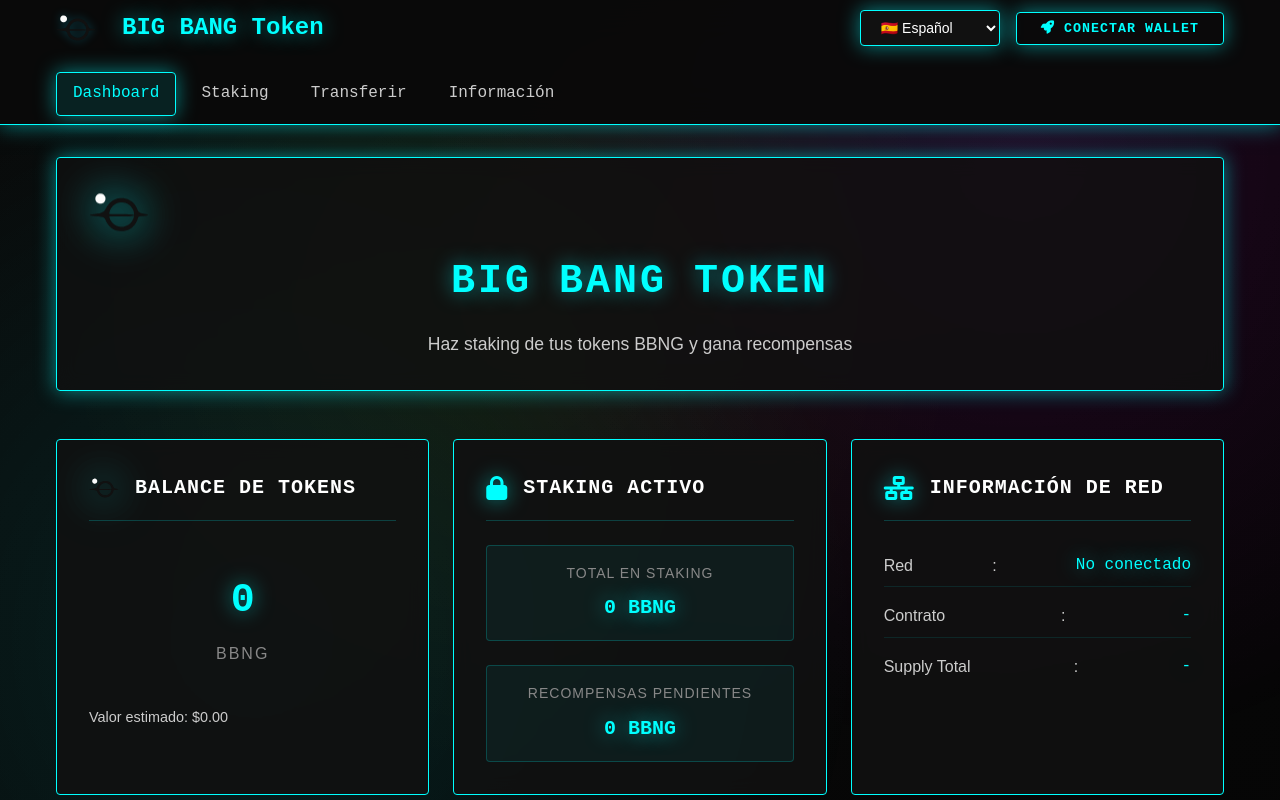
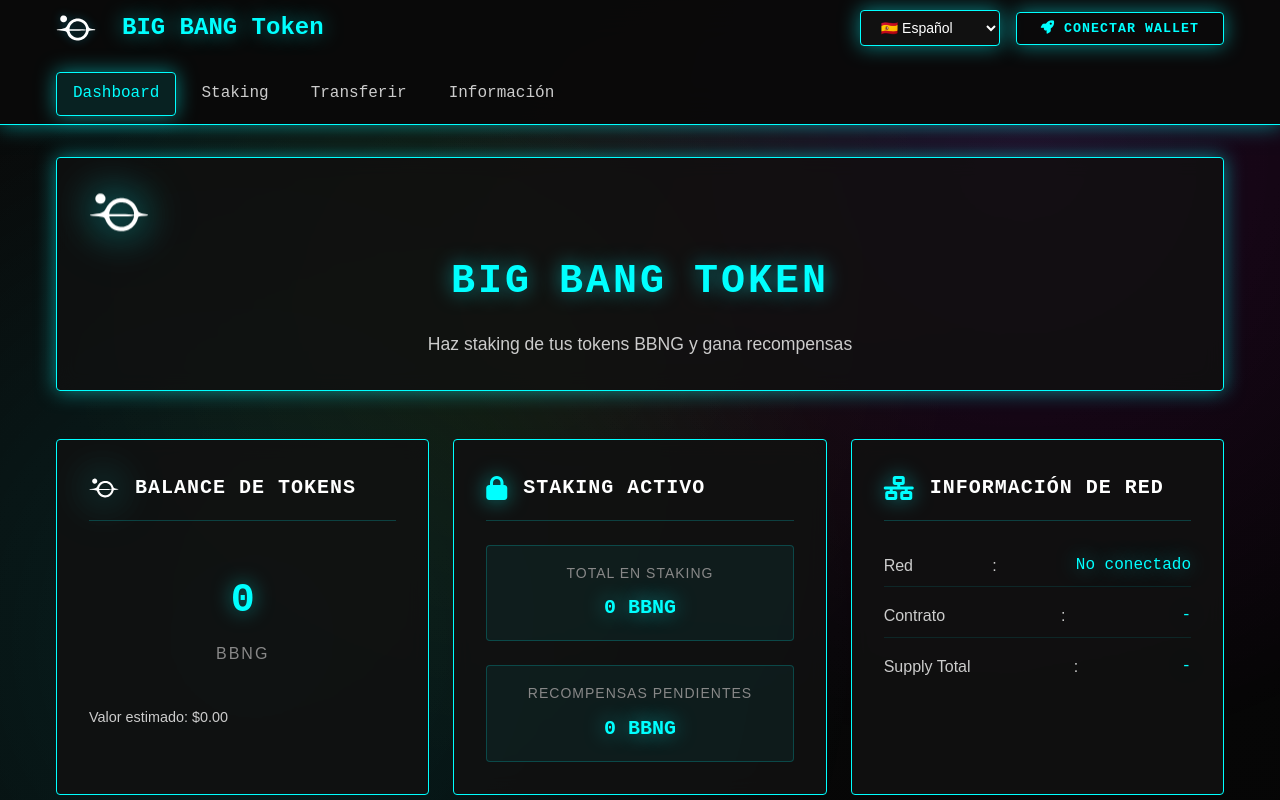
Before and after one commit to jjorbam/big-bang-token, a website: page frontend/index.html in a window 1280 px wide. Shown: the top 800 px of the page. Drawn offline with Linux system fonts and the light colour scheme.

Commit message:
✨ Actualizar logo a versión blanca para mejor contraste en la web

```diff
--- a/frontend/index.html
+++ b/frontend/index.html
@@ -15,8 +15,8 @@
             <div class="header-content">
                 <div class="logo">
                     <svg class="logo-icon" width="32" height="32" viewBox="0 0 684.5 486.6" xmlns="http://www.w3.org/2000/svg">
-                        <path fill="#111" d="M669.7,269.8l-10-3-33-6-27-6-14-5-14-8-8-8-6-10-12-29-11-21-10-15-11-14-9-9-12-11-14-11-18-11-22-10-23-7-24-4h-39l-9,1-24,5-18,6-23,11-16,10-17,13-1,3h-2l-10,10-11,13-10,13-10,16-10,19-10,17-6,7-10,9-11,7-16,7-17,5-27,5-50,6-24,4-9,4,1,5,10,3,22,3,64,6,33,4,18,4,11,5,9,8,6,11,11,26,12,22,12,17,8,9,7,8,7,6,11,9,17,12,21,11,19,7,22,6,24,3h28l11-1,12-2,23-6,18-7,19-10,15-10,14-11,13-13,13-15,13-19,12-24,7-20,6-21,5-5,10-4,18-3,45-4,22-3,10-3,2-4-3-3ZM512.7,291.8l-6,22-8,18-10,16-11,14-13,13-18,13-14,8-21,8-18,4-8,1h-27l-19-3-17-5-16-7-13-8-11-8-10-9-10-10-11-15-9-16-7-19-3-12v-7h164l48-2,38-3,28-3h2v10ZM513.7,271.8l-18-2-40-4-43-2h-181v-12l3-16,7-21,9-17,10-14,12-14,10-9,14-10,16-9,18-7,23-5,11-1h16l17,2,20,5,19,8,14,8,12,9,12,11,10,11,10,15,6,10,6,14,6,23,1,9v18Z"/>
-                        <path class="st0" d="M122.7,28.8h15l15,4,11,6,11,10,7,11,4,8,2,8v21l-4,13-5,9-7,9-12,9-11,5-8,2h-20l-16-5-11-7-9-9-8-14-3-9-1-6v-15l4-15,7-12,8-9,10-7,15-6,6-1Z"/>
+                        <path fill="#fff" d="M669.7,269.8l-10-3-33-6-27-6-14-5-14-8-8-8-6-10-12-29-11-21-10-15-11-14-9-9-12-11-14-11-18-11-22-10-23-7-24-4h-39l-9,1-24,5-18,6-23,11-16,10-17,13-1,3h-2l-10,10-11,13-10,13-10,16-10,19-10,17-6,7-10,9-11,7-16,7-17,5-27,5-50,6-24,4-9,4,1,5,10,3,22,3,64,6,33,4,18,4,11,5,9,8,6,11,11,26,12,22,12,17,8,9,7,8,7,6,11,9,17,12,21,11,19,7,22,6,24,3h28l11-1,12-2,23-6,18-7,19-10,15-10,14-11,13-13,13-15,13-19,12-24,7-20,6-21,5-5,10-4,18-3,45-4,22-3,10-3,2-4-3-3ZM512.7,291.8l-6,22-8,18-10,16-11,14-13,13-18,13-14,8-21,8-18,4-8,1h-27l-19-3-17-5-16-7-13-8-11-8-10-9-10-10-11-15-9-16-7-19-3-12v-7h164l48-2,38-3,28-3h2v10ZM513.7,271.8l-18-2-40-4-43-2h-181v-12l3-16,7-21,9-17,10-14,12-14,10-9,14-10,16-9,18-7,23-5,11-1h16l17,2,20,5,19,8,14,8,12,9,12,11,10,11,10,15,6,10,6,14,6,23,1,9v18Z"/>
+                        <path fill="#fff" d="M122.7,28.8h15l15,4,11,6,11,10,7,11,4,8,2,8v21l-4,13-5,9-7,9-12,9-11,5-8,2h-20l-16-5-11-7-9-9-8-14-3-9-1-6v-15l4-15,7-12,8-9,10-7,15-6,6-1Z"/>
                     </svg>
                     <span>BIG BANG Token</span>
                 </div>
@@ -76,8 +76,8 @@
                 <div class="section-header">
                     <div class="token-logo-large">
                         <svg class="logo-icon-large" width="80" height="80" viewBox="0 0 684.5 486.6" xmlns="http://www.w3.org/2000/svg">
-                            <path fill="#111" d="M669.7,269.8l-10-3-33-6-27-6-14-5-14-8-8-8-6-10-12-29-11-21-10-15-11-14-9-9-12-11-14-11-18-11-22-10-23-7-24-4h-39l-9,1-24,5-18,6-23,11-16,10-17,13-1,3h-2l-10,10-11,13-10,13-10,16-10,19-10,17-6,7-10,9-11,7-16,7-17,5-27,5-50,6-24,4-9,4,1,5,10,3,22,3,64,6,33,4,18,4,11,5,9,8,6,11,11,26,12,22,12,17,8,9,7,8,7,6,11,9,17,12,21,11,19,7,22,6,24,3h28l11-1,12-2,23-6,18-7,19-10,15-10,14-11,13-13,13-15,13-19,12-24,7-20,6-21,5-5,10-4,18-3,45-4,22-3,10-3,2-4-3-3ZM512.7,291.8l-6,22-8,18-10,16-11,14-13,13-18,13-14,8-21,8-18,4-8,1h-27l-19-3-17-5-16-7-13-8-11-8-10-9-10-10-11-15-9-16-7-19-3-12v-7h164l48-2,38-3,28-3h2v10ZM513.7,271.8l-18-2-40-4-43-2h-181v-12l3-16,7-21,9-17,10-14,12-14,10-9,14-10,16-9,18-7,23-5,11-1h16l17,2,20,5,19,8,14,8,12,9,12,11,10,11,10,15,6,10,6,14,6,23,1,9v18Z"/>
-                            <path class="st0" d="M122.7,28.8h15l15,4,11,6,11,10,7,11,4,8,2,8v21l-4,13-5,9-7,9-12,9-11,5-8,2h-20l-16-5-11-7-9-9-8-14-3-9-1-6v-15l4-15,7-12,8-9,10-7,15-6,6-1Z"/>
+                            <path fill="#fff" d="M669.7,269.8l-10-3-33-6-27-6-14-5-14-8-8-8-6-10-12-29-11-21-10-15-11-14-9-9-12-11-14-11-18-11-22-10-23-7-24-4h-39l-9,1-24,5-18,6-23,11-16,10-17,13-1,3h-2l-10,10-11,13-10,13-10,16-10,19-10,17-6,7-10,9-11,7-16,7-17,5-27,5-50,6-24,4-9,4,1,5,10,3,22,3,64,6,33,4,18,4,11,5,9,8,6,11,11,26,12,22,12,17,8,9,7,8,7,6,11,9,17,12,21,11,19,7,22,6,24,3h28l11-1,12-2,23-6,18-7,19-10,15-10,14-11,13-13,13-15,13-19,12-24,7-20,6-21,5-5,10-4,18-3,45-4,22-3,10-3,2-4-3-3ZM512.7,291.8l-6,22-8,18-10,16-11,14-13,13-18,13-14,8-21,8-18,4-8,1h-27l-19-3-17-5-16-7-13-8-11-8-10-9-10-10-11-15-9-16-7-19-3-12v-7h164l48-2,38-3,28-3h2v10ZM513.7,271.8l-18-2-40-4-43-2h-181v-12l3-16,7-21,9-17,10-14,12-14,10-9,14-10,16-9,18-7,23-5,11-1h16l17,2,20,5,19,8,14,8,12,9,12,11,10,11,10,15,6,10,6,14,6,23,1,9v18Z"/>
+                            <path fill="#fff" d="M122.7,28.8h15l15,4,11,6,11,10,7,11,4,8,2,8v21l-4,13-5,9-7,9-12,9-11,5-8,2h-20l-16-5-11-7-9-9-8-14-3-9-1-6v-15l4-15,7-12,8-9,10-7,15-6,6-1Z"/>
                         </svg>
                     </div>
                     <h1>BIG BANG Token</h1>
@@ -90,8 +90,8 @@
                         <div class="card-header">
                             <div class="token-logo-small">
                                 <svg class="logo-icon-small" width="24" height="24" viewBox="0 0 684.5 486.6" xmlns="http://www.w3.org/2000/svg">
-                                    <path fill="#111" d="M669.7,269.8l-10-3-33-6-27-6-14-5-14-8-8-8-6-10-12-29-11-21-10-15-11-14-9-9-12-11-14-11-18-11-22-10-23-7-24-4h-39l-9,1-24,5-18,6-23,11-16,10-17,13-1,3h-2l-10,10-11,13-10,13-10,16-10,19-10,17-6,7-10,9-11,7-16,7-17,5-27,5-50,6-24,4-9,4,1,5,10,3,22,3,64,6,33,4,18,4,11,5,9,8,6,11,11,26,12,22,12,17,8,9,7,8,7,6,11,9,17,12,21,11,19,7,22,6,24,3h28l11-1,12-2,23-6,18-7,19-10,15-10,14-11,13-13,13-15,13-19,12-24,7-20,6-21,5-5,10-4,18-3,45-4,22-3,10-3,2-4-3-3ZM512.7,291.8l-6,22-8,18-10,16-11,14-13,13-18,13-14,8-21,8-18,4-8,1h-27l-19-3-17-5-16-7-13-8-11-8-10-9-10-10-11-15-9-16-7-19-3-12v-7h164l48-2,38-3,28-3h2v10ZM513.7,271.8l-18-2-40-4-43-2h-181v-12l3-16,7-21,9-17,10-14,12-14,10-9,14-10,16-9,18-7,23-5,11-1h16l17,2,20,5,19,8,14,8,12,9,12,11,10,11,10,15,6,10,6,14,6,23,1,9v18Z"/>
-                                    <path class="st0" d="M122.7,28.8h15l15,4,11,6,11,10,7,11,4,8,2,8v21l-4,13-5,9-7,9-12,9-11,5-8,2h-20l-16-5-11-7-9-9-8-14-3-9-1-6v-15l4-15,7-12,8-9,10-7,15-6,6-1Z"/>
+                                    <path fill="#fff" d="M669.7,269.8l-10-3-33-6-27-6-14-5-14-8-8-8-6-10-12-29-11-21-10-15-11-14-9-9-12-11-14-11-18-11-22-10-23-7-24-4h-39l-9,1-24,5-18,6-23,11-16,10-17,13-1,3h-2l-10,10-11,13-10,13-10,16-10,19-10,17-6,7-10,9-11,7-16,7-17,5-27,5-50,6-24,4-9,4,1,5,10,3,22,3,64,6,33,4,18,4,11,5,9,8,6,11,11,26,12,22,12,17,8,9,7,8,7,6,11,9,17,12,21,11,19,7,22,6,24,3h28l11-1,12-2,23-6,18-7,19-10,15-10,14-11,13-13,13-15,13-19,12-24,7-20,6-21,5-5,10-4,18-3,45-4,22-3,10-3,2-4-3-3ZM512.7,291.8l-6,22-8,18-10,16-11,14-13,13-18,13-14,8-21,8-18,4-8,1h-27l-19-3-17-5-16-7-13-8-11-8-10-9-10-10-11-15-9-16-7-19-3-12v-7h164l48-2,38-3,28-3h2v10ZM513.7,271.8l-18-2-40-4-43-2h-181v-12l3-16,7-21,9-17,10-14,12-14,10-9,14-10,16-9,18-7,23-5,11-1h16l17,2,20,5,19,8,14,8,12,9,12,11,10,11,10,15,6,10,6,14,6,23,1,9v18Z"/>
+                                    <path fill="#fff" d="M122.7,28.8h15l15,4,11,6,11,10,7,11,4,8,2,8v21l-4,13-5,9-7,9-12,9-11,5-8,2h-20l-16-5-11-7-9-9-8-14-3-9-1-6v-15l4-15,7-12,8-9,10-7,15-6,6-1Z"/>
                                 </svg>
                             </div>
                             <h3 data-i18n="token_balance">Balance de Tokens</h3>
--- a/frontend/styles.css
+++ b/frontend/styles.css
@@ -228,9 +228,9 @@ body::before {
     transform: scale(1.05);
 }
 
-/* Estilos para el nuevo logo */
+/* Estilos para el logo en blanco */
 .st0 {
-    fill: #fcfcfc;
+    fill: #ffffff;
 }
 
 /* Logo principal en el header */
```
